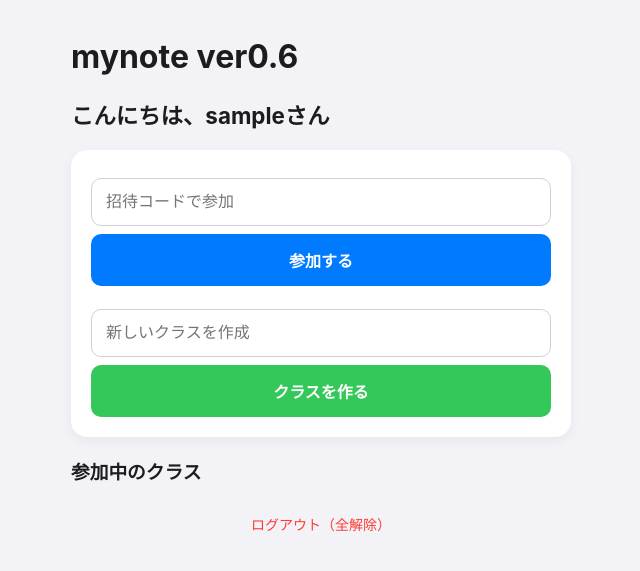
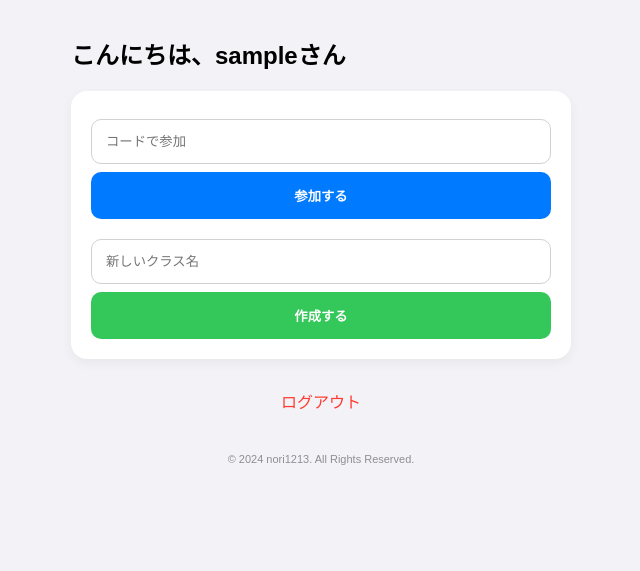
Before and after one commit to nori-pixl/mynote, a Flask app: page / in a window 1280 px wide. Shown: the top 571 px of the page, without its empty margins (319-959 px from the left). Run offline with Flask 3, Linux system fonts and the light colour scheme; the visitor is signed in with stand-in values (Sample User, id 1); data that the repository does not hold is empty.

Commit message:
Update index.html

```diff
--- a/templates/index.html
+++ b/templates/index.html
@@ -3,44 +3,39 @@
 <head>
     <meta charset="UTF-8"><meta name="viewport" content="width=device-width, initial-scale=1.0, maximum-scale=1.0, user-scalable=no">
     <script>if ("{{ current_user.is_authenticated }}" === "False") window.location.href = "/login";</script>
-    <title>mynote掲示板</title>
+    <title>クラス一覧</title>
     <style>
-        body { font-family: -apple-system, BlinkMacSystemFont, "Segoe UI", Roboto, sans-serif; background: #f2f2f7; margin: 0; padding: 16px; color: #1c1c1e; }
+        body { font-family: sans-serif; background: #f2f2f7; margin: 0; padding: 16px; }
         .container { max-width: 500px; margin: auto; }
-        h2 { font-size: 1.4rem; margin-bottom: 20px; }
         .box { background: white; padding: 20px; border-radius: 16px; margin-bottom: 20px; box-shadow: 0 4px 12px rgba(0,0,0,0.05); }
-        input { width: 100%; padding: 14px; margin: 8px 0; border: 1px solid #d1d1d6; border-radius: 10px; box-sizing: border-box; font-size: 16px; }
-        .btn { width: 100%; padding: 14px; border: none; border-radius: 10px; color: white; font-weight: bold; font-size: 16px; cursor: pointer; }
-        .class-card { background: white; padding: 16px; border-radius: 16px; margin-bottom: 12px; display: flex; justify-content: space-between; align-items: center; box-shadow: 0 2px 6px rgba(0,0,0,0.04); border-left: 6px solid #007aff; }
-        .public-card { border-left-color: #ffcc00; }
+        input { width: 100%; padding: 14px; margin: 8px 0; border: 1px solid #d1d1d6; border-radius: 10px; box-sizing: border-box; }
+        .btn { width: 100%; padding: 14px; border: none; border-radius: 10px; color: white; font-weight: bold; cursor: pointer; }
+        .class-card { background: white; padding: 16px; border-radius: 16px; margin-bottom: 12px; display: flex; justify-content: space-between; align-items: center; border-left: 6px solid #007aff; }
         .enter-btn { background: #007aff; color: white; text-decoration: none; padding: 10px 18px; border-radius: 20px; font-size: 14px; font-weight: bold; }
-        .logout { display: block; text-align: center; margin-top: 30px; color: #ff3b30; text-decoration: none; font-size: 14px; }
     </style>
 </head>
 <body>
 <div class="container">
-    <h1>mynote ver0.6</h1>
-
     <h2>こんにちは、{{ current_user.username }}さん</h2>
     <div class="box">
         <form action="/manage_class" method="POST">
-            <input type="text" name="code" placeholder="招待コードで参加">
-            <button type="submit" name="action" value="join" class="btn" style="background:#007aff; margin-bottom:15px;">参加する</button>
-            <input type="text" name="name" placeholder="新しいクラスを作成">
-            <button type="submit" name="action" value="create" class="btn" style="background:#34c759;">クラスを作る</button>
+            <input type="text" name="code" placeholder="コードで参加">
+            <button type="submit" name="action" value="join" class="btn" style="background:#007aff; margin-bottom:12px;">参加する</button>
+            <input type="text" name="name" placeholder="新しいクラス名">
+            <button type="submit" name="action" value="create" class="btn" style="background:#34c759;">作成する</button>
         </form>
     </div>
-    <h3>参加中のクラス</h3>
     {% for c in current_user.classrooms %}
-    <div class="class-card {{ 'public-card' if c.code == 'PUBLIC' else '' }}">
-        <div><strong>{{ c.name }}</strong><br><small style="color:#8e8e93;">{{ '🌎 全員ロビー' if c.code == 'PUBLIC' else '🔑 ' + c.code }}</small></div>
-        <div style="display:flex; align-items:center; gap:8px;">
+    <div class="class-card" style="{{ 'border-left-color:#ffcc00;' if c.code=='PUBLIC' else '' }}">
+        <div><strong>{{ c.name }}</strong><br><small style="color:#8e8e93;">{{ '🌍 ロビー' if c.code=='PUBLIC' else '🔑 ' + c.code }}</small></div>
+        <div style="display:flex; align-items:center; gap:10px;">
             <a href="/class/{{ c.id }}" class="enter-btn">入室</a>
-            {% if c.code != 'PUBLIC' %}<a href="/delete_class/{{ c.id }}" onclick="return confirm('消去しますか？')" style="text-decoration:none; font-size:18px;">🗑</a>{% endif %}
+            {% if c.code != 'PUBLIC' %}<a href="/delete_class/{{ c.id }}" onclick="return confirm('クラスを削除？')" style="text-decoration:none; font-size:20px;">🗑</a>{% endif %}
         </div>
     </div>
     {% endfor %}
-    <a href="/logout" onclick="localStorage.clear();" class="logout">ログアウト（全解除）</a>
+    <a href="/logout" onclick="localStorage.clear();" style="display:block; text-align:center; margin-top:30px; color:#ff3b30; text-decoration:none;">ログアウト</a>
+    <footer style="text-align:center; color:#8e8e93; font-size:11px; margin-top:40px;">&copy; 2024 nori1213. All Rights Reserved.</footer>
 </div>
 </body>
 </html>
```
